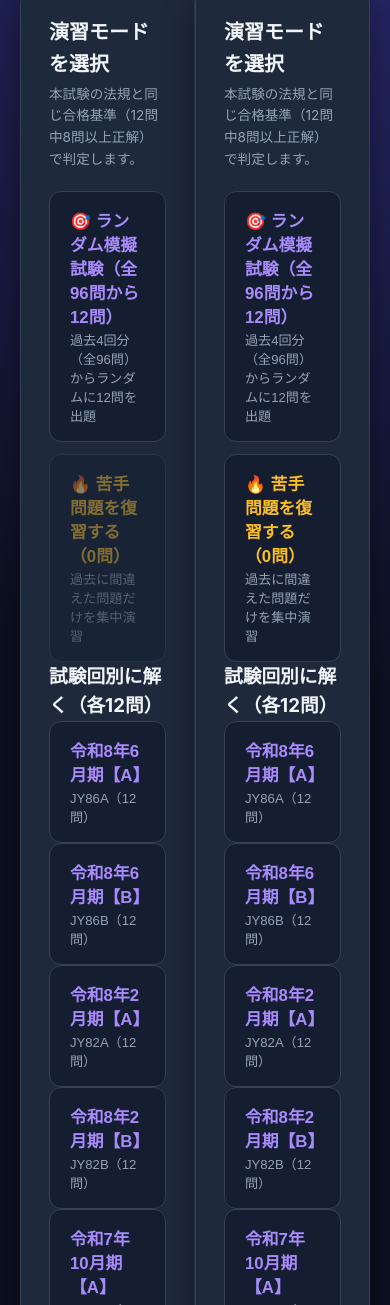
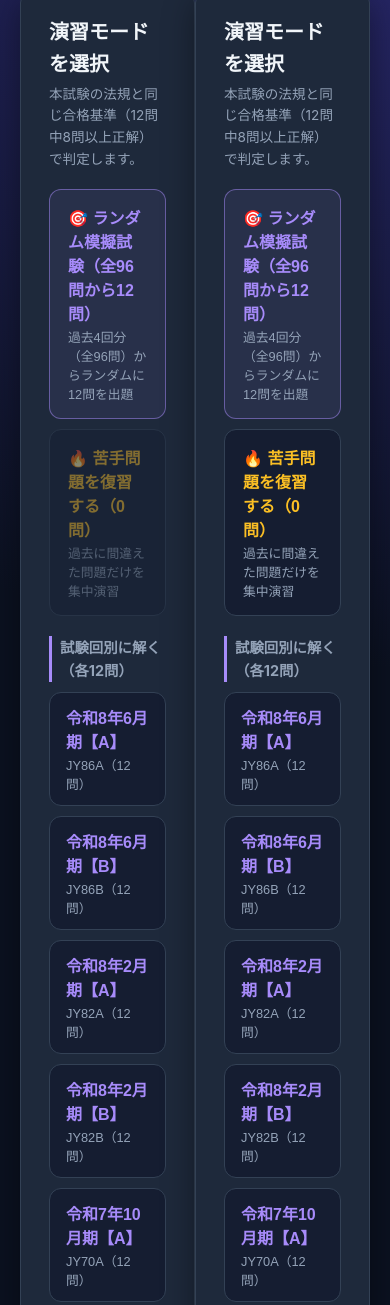
Before and after one commit to 251ZS02166/ichirikuto-law, a plain HTML site: page index.html in a window 390 px wide. Shown: the part 325-1630 px from the top of the page. Drawn offline with Linux system fonts and the light colour scheme.

Commit message:
Update style.css

```diff
--- a/style.css
+++ b/style.css
@@ -33,7 +33,7 @@ body {
 
 .container {
   width: 100%;
-  max-width: 680px;
+  max-width: 720px;
 }
 
 .app-header {
@@ -84,12 +84,32 @@ body {
 .desc {
   color: var(--text-muted);
   font-size: 0.85rem;
-  margin-bottom: 20px;
+  margin-bottom: 18px;
+}
+
+.section-label {
+  font-size: 0.9rem;
+  color: var(--text-muted);
+  margin: 20px 0 10px;
+  border-left: 3px solid var(--primary);
+  padding-left: 8px;
 }
 
 .mode-grid {
   display: grid;
-  gap: 12px;
+  gap: 10px;
+}
+
+.exam-grid {
+  display: grid;
+  grid-template-columns: repeat(2, 1fr);
+  gap: 10px;
+}
+
+@media (max-width: 520px) {
+  .exam-grid {
+    grid-template-columns: 1fr;
+  }
 }
 
 .mode-btn {
@@ -99,16 +119,20 @@ body {
   background: rgba(15, 23, 42, 0.6);
   border: 1px solid var(--card-border);
   border-radius: 12px;
-  padding: 16px 20px;
+  padding: 15px 18px;
   color: var(--text-main);
   cursor: pointer;
   text-align: left;
   transition: all 0.2s ease;
 }
 
+.mode-btn.compact {
+  padding: 12px 16px;
+}
+
 .mode-btn:hover:not(:disabled) {
   border-color: var(--primary);
-  background: rgba(167, 139, 250, 0.1);
+  background: rgba(167, 139, 250, 0.12);
   transform: translateY(-2px);
 }
 
@@ -117,8 +141,13 @@ body {
   cursor: not-allowed;
 }
 
+.highlight-btn {
+  border-color: rgba(167, 139, 250, 0.5);
+  background: rgba(167, 139, 250, 0.08);
+}
+
 .mode-title {
-  font-size: 1.05rem;
+  font-size: 1rem;
   font-weight: 700;
   color: var(--primary);
   margin-bottom: 2px;
@@ -129,7 +158,7 @@ body {
 }
 
 .mode-sub {
-  font-size: 0.82rem;
+  font-size: 0.8rem;
   color: var(--text-muted);
 }
 
@@ -151,6 +180,7 @@ code {
   display: flex;
   justify-content: space-between;
   align-items: center;
+  gap: 8px;
   margin-bottom: 10px;
 }
 
@@ -164,9 +194,10 @@ code {
 }
 
 #progress-text {
-  font-size: 0.9rem;
+  font-size: 0.88rem;
   color: var(--text-muted);
   font-weight: 600;
+  white-space: nowrap;
 }
 
 .progress-bar-bg {
@@ -175,7 +206,7 @@ code {
   background: #0f172a;
   border-radius: 999px;
   overflow: hidden;
-  margin-bottom: 24px;
+  margin-bottom: 22px;
 }
 
 .progress-bar-fill {
@@ -186,9 +217,10 @@ code {
 }
 
 .question-text {
-  font-size: 1.12rem;
+  font-size: 1.05rem;
   font-weight: 600;
   margin-bottom: 20px;
+  white-space: pre-line;
 }
 
 .choices-container {
@@ -204,9 +236,9 @@ code {
   background: rgba(15, 23, 42, 0.7);
   border: 1px solid var(--card-border);
   border-radius: 10px;
-  padding: 14px 16px;
+  padding: 13px 15px;
   color: var(--text-main);
-  font-size: 0.95rem;
+  font-size: 0.92rem;
   text-align: left;
   cursor: pointer;
   transition: all 0.15s ease;
```
